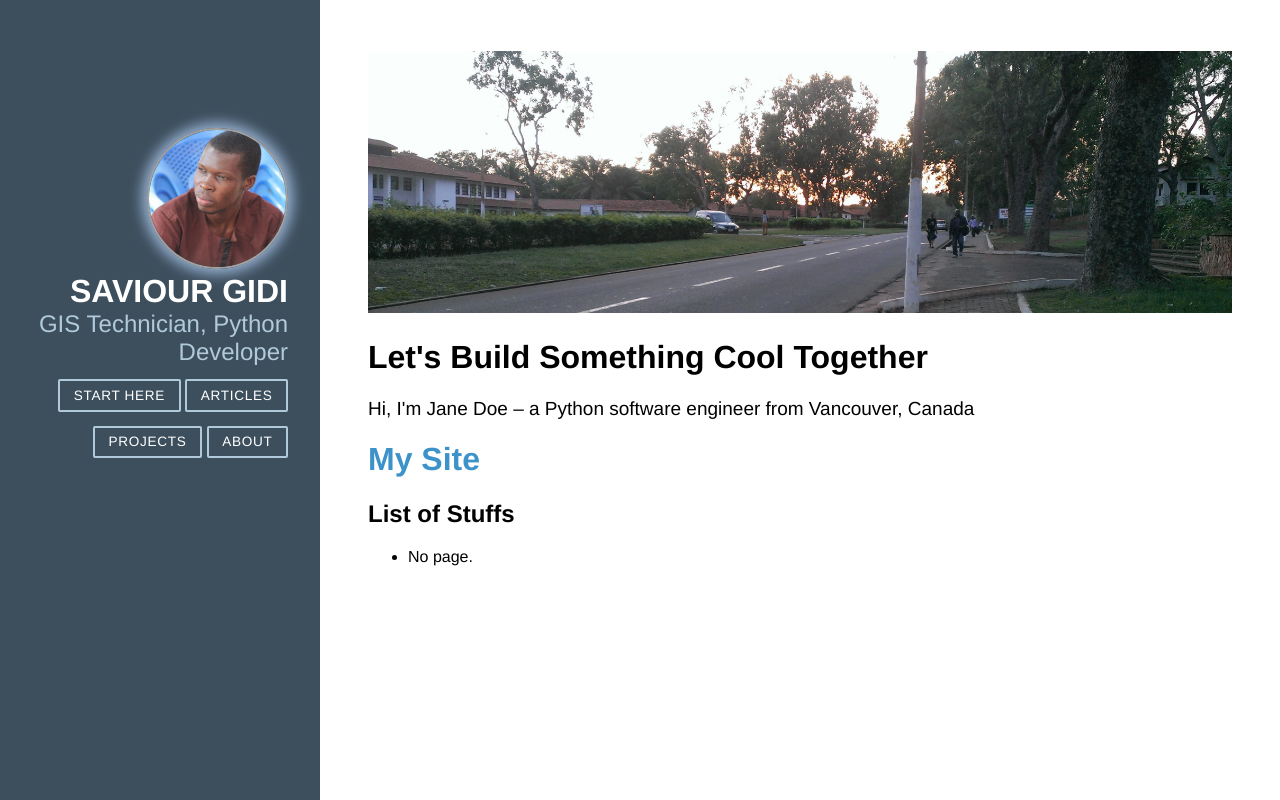
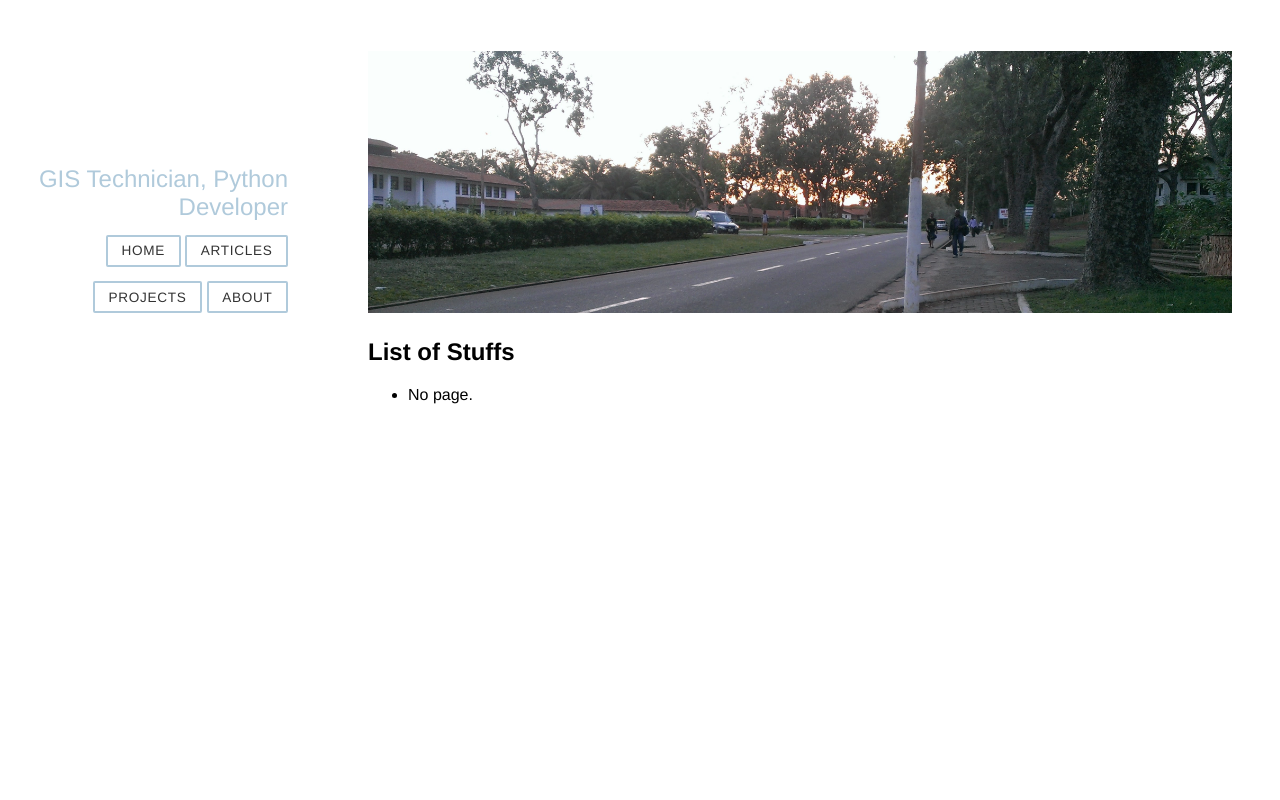
Before and after one commit to saviour123/archived-portfolio, a Flask app: page / in a window 1280 px wide. Run offline with Flask 2, Linux system fonts and the light colour scheme.

Commit message:
bug fixes and improvements

```diff
--- a/sitebuilder.py
+++ b/sitebuilder.py
@@ -1,5 +1,4 @@
 import sys
-
 from flask import Flask, render_template
 from flask_flatpages import FlatPages
 from flask_frozen import Freezer
@@ -30,12 +29,18 @@ def projects():
 @app.route("/articles")
 def articles():
     return render_template('articles.html')
-# main routes end
 
 
-@app.route("/<path:path>/")
+@app.route('/<path:path>/')
 def page(path):
-    return pages.get_or_404(path).html
+    page = pages.get_or_404(path)
+    return render_template('page.html', page=page)
+
+
+
+# @app.route("/<path:path>/")
+# def page(path):
+#     return pages.get_or_404(path).html
 
 @app.route("/tag/<string:tag>/")
 def tag(tag):
--- a/static/css/main.css
+++ b/static/css/main.css
@@ -39,7 +39,7 @@ h3 {
 }
 
 .sidebar {
-    background: rgb(61, 79, 93);
+    /*background: rgb(61, 79, 93);*/
     color: #fff;
 }
 
@@ -68,7 +68,7 @@ h3 {
 .nav-item a {
     background: transparent;
     border: 2px solid rgb(176, 202, 219);
-    color: #fff;
+    /*color: #fff;*/
     margin-top: 1em;
     letter-spacing: 0.05em;
     text-transform: uppercase;
@@ -178,9 +178,8 @@ h3 {
         bottom: 0;
     }
 }
-.header > img{
-    height: 55%;
-    width: 55%;
+div.footer > img{
+    width: 20%;
     border: 2px solid #a1a1a1;
     border-radius: 50%;
     box-shadow: 0px 0px 13px 5px #98b1d2;
--- a/templates/base.html
+++ b/templates/base.html
@@ -15,13 +15,13 @@
 	<div id="layout" class="pure-g">
 		<div class="sidebar pure-u-1 pure-u-md-1-4">
 			<div class="header">
-				<img src="{{ url_for('static',filename='img/profile.jpeg')}}">
+
 				<h1 class="brand-title">Saviour Gidi</h1>
 				<h2 class="brand-tagline">GIS Technician, Python Developer</h2>
 
 				<nav class="nav">
 					<ul class="nav-list">
-						<li class="nav-item"><a class="pure-button" href="{{ url_for('index') }}">Start Here</a></li>
+						<li class="nav-item"><a class="pure-button" href="{{ url_for('index') }}">Home</a></li>
 						<li class="nav-item"><a class="pure-button" href="{{ url_for('articles') }}">Articles</a></li>
 						<li class="nav-item"><a class="pure-button" href="{{ url_for('projects') }}">Projects</a></li>
 						<li class="nav-item"><a class="pure-button" href="{{ url_for('about') }}">About</a></li>
@@ -34,16 +34,16 @@
 			<div>
 
 				<p><img src="{{ url_for('static', filename='img/banner.jpeg') }}" alt="" class="pure-img-responsive"></p>
-				<h1>Let's Build Something Cool Together</h1>
-				<p>Hi, I'm Jane Doe – a Python software engineer from Vancouver, Canada</p>
-				<h1><a href="{{ url_for("index") }}">My Site</a></h1>
+				{% block content %}
+				<p>Main Content Goes Herer</p>
+				{% endblock %}
 
-
-				{% block content %}
-					<p>Main Content Goes Herer</p>
-				{% endblock %}
 			</div>
 		</div>
+
 	</div>
+<!-- 	<div class="footer pure-g">
+			<img src="{{ url_for('static',filename='img/profile.jpeg')}}">
+        </div> -->
 </body>
 </html>
```
Also changed, not shown: templates/_list.html (line endings or trailing spaces).
